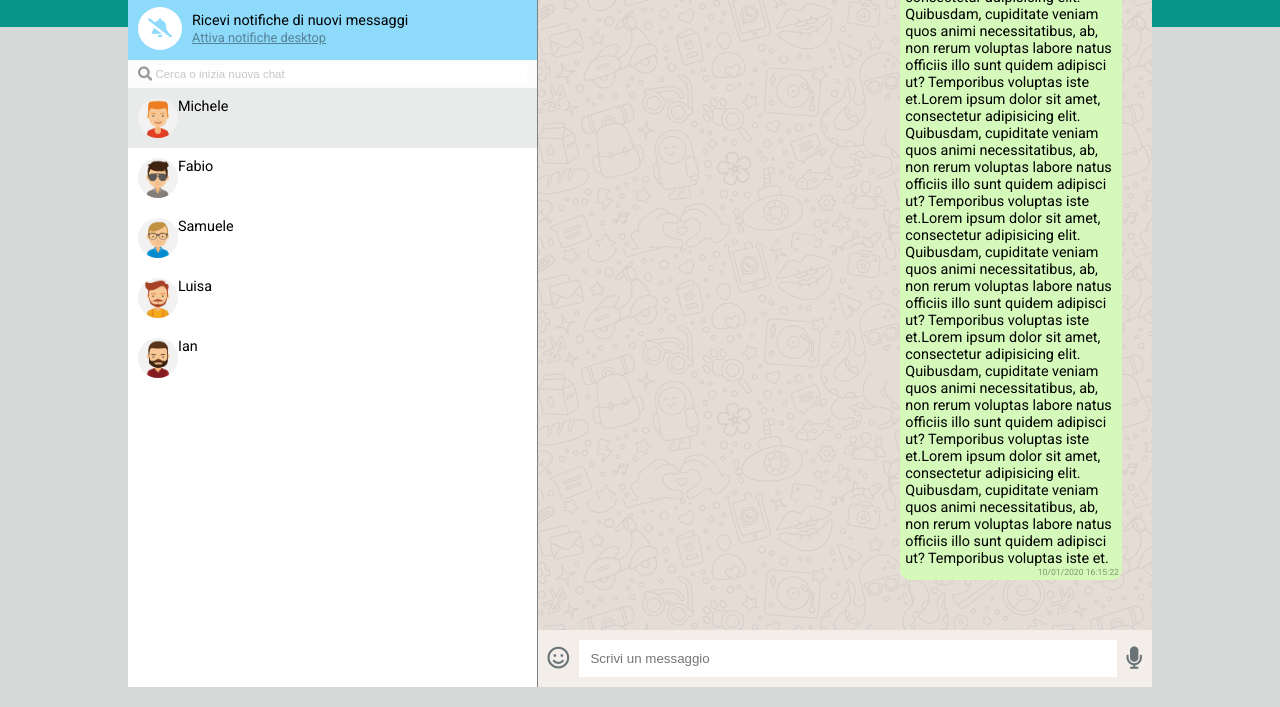
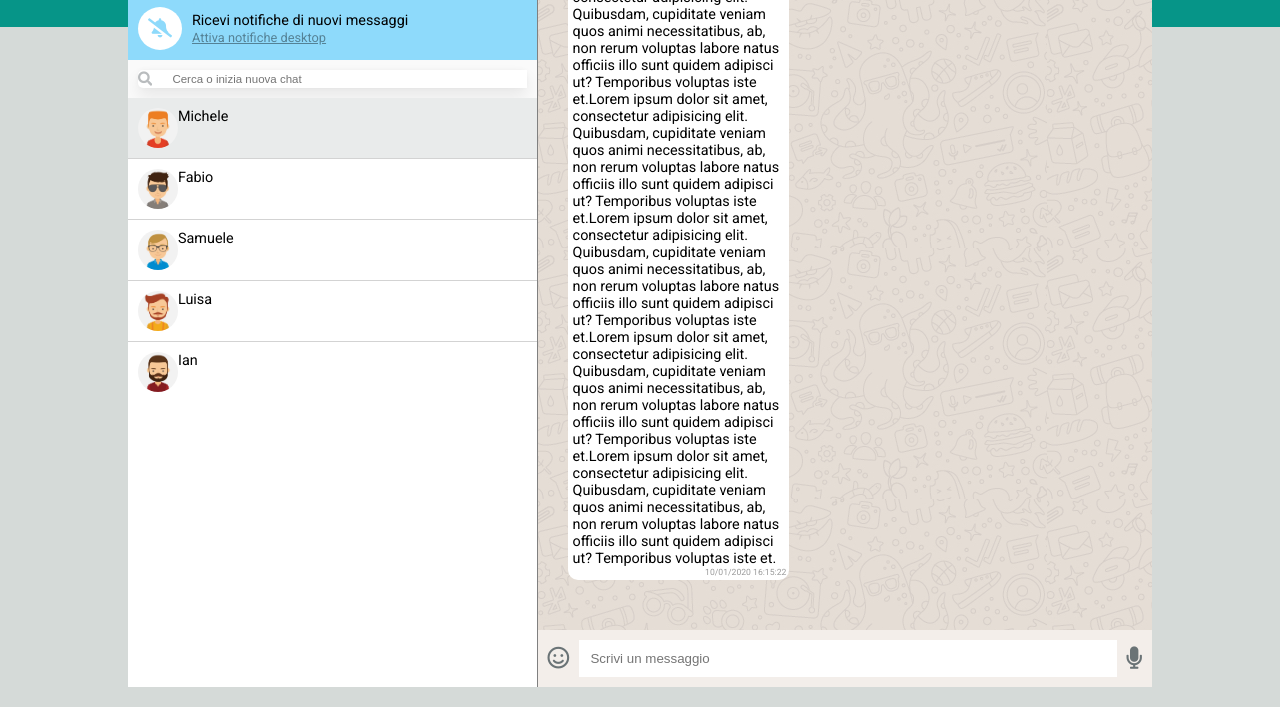
Before and after one commit to Carnicero90/vue-boolzapp, a plain HTML site: page index.html in a window 1280 px wide. Shown: the part 93-800 px from the top of the page. Drawn offline with nearby package versions, Linux system fonts and the light colour scheme.

Commit message:
ritocchi fondamentalmente grafici

```diff
--- a/css/style.css
+++ b/css/style.css
@@ -94,15 +94,17 @@ input {
          -------------------- */
 
 .search {
-   opacity: 0.4;
-   padding-top: 5px;
-   padding-bottom: 5px;
    background-color: #fafafa;
 }
-
+.search-input {
+   color: #b9bcbe;
+   background-color: white;
+   box-shadow: rgba(0, 0, 0, 0.04) 0px 0px 4px 0px, rgba(0, 0, 0, 0.08) 0px 8px 16px 0px;
+   border-radius: 5px;
+}
 .search input {
-   opacity: 1;
    padding: 3px;
+   padding-left: 20px;
    font-size: 80%;
    border: none;
 }
@@ -115,6 +117,9 @@ input {
 .conv-list li:hover, .conv-list li.selected {
    background-color: #e9ebeb;
    cursor: pointer;
+}
+.conv-list li:nth-of-type(1n+2) {
+   border-top: 1px solid lightgrey
 }
 
 .conv-list img {
@@ -146,15 +151,17 @@ input {
    padding-bottom: 3px;
    padding-right: 3px;
    border-radius: 10px;
-   background: #d5f9ba;
    width: 40%;
-   margin-left: auto;
    margin-bottom: 20px;
+   background: white;
+   margin-left: 0
 }
 
 .conversation li.sent {
-   background: white;
-   margin-left: 0
+   background: #d5f9ba;
+   margin-left: auto;
+
+
 }
 
 .date {
--- a/index.html
+++ b/index.html
@@ -52,10 +52,13 @@
                     <!-- END div.get-nots -->
 
                     <!-- div.search -->
-                    <div class="search flexer center-cross lr-standard-pad">
-                        <i class="fas fa-search"></i>
-                        <input type="text" placeholder="Cerca o inizia nuova chat"
-                            aria-label="Cerca o inizia nuova chat">
+                    <div class="search lr-standard-pad">
+                        <div class="search-input flexer center-cross">
+                            <i class="fas fa-search"></i>
+                            <input type="text" placeholder="Cerca o inizia nuova chat"
+                                aria-label="Cerca o inizia nuova chat">
+                        </div>
+
                     </div>
                     <!-- END div.search -->
 
@@ -104,9 +107,10 @@
 
                     <!-- div.send -->
                     <div class="send flexer center-cross lr-standard-pad">
-                        <i class="far fa-smile"></i>
+                        <div><i class="far fa-smile"></i></div>
                         <div class="grower">
-                            <input name="" id="" placeholder="Scrivi un messaggio">
+                            <input name="message" id="message" placeholder="Scrivi un messaggio"
+                            aria-label="Scrivi un messaggio">
                         </div>
                         <div><i class="fas fa-microphone"></i></div>
 
--- a/js/script.js
+++ b/js/script.js
@@ -90,7 +90,6 @@ var app = new Vue({
                     }
                 ],
             },
-
             {
                 name: 'Ian',
                 avatar: '_8',
```
